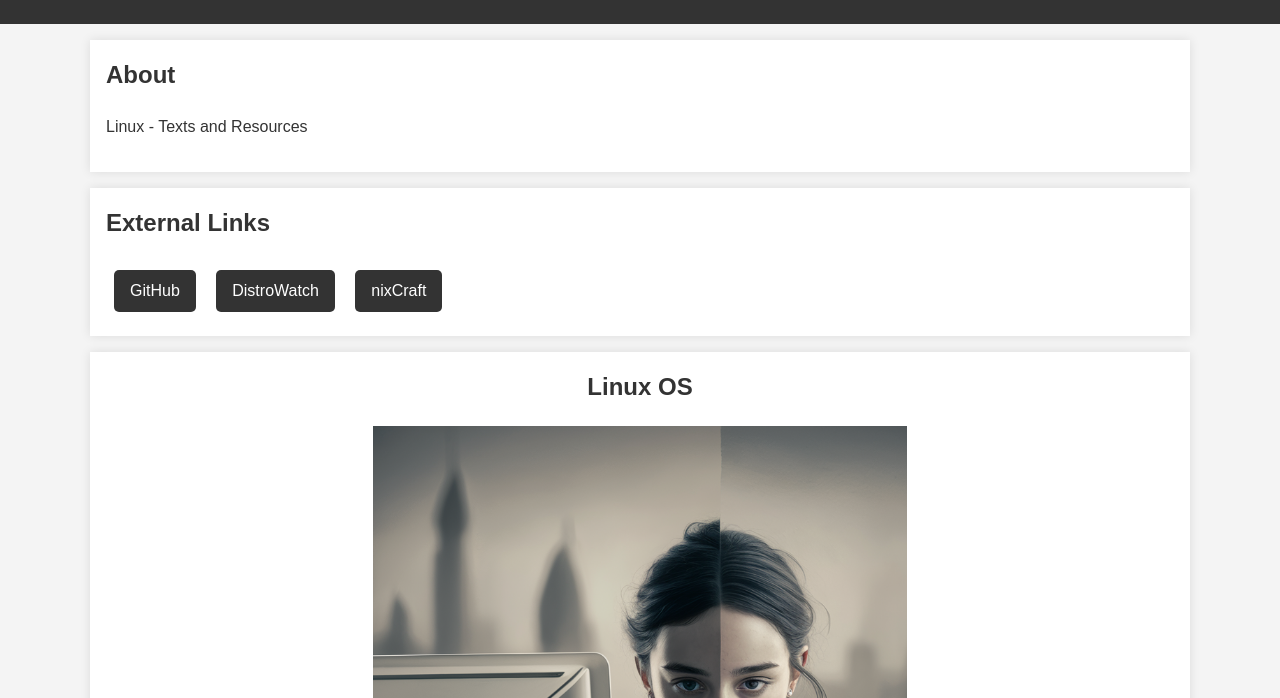
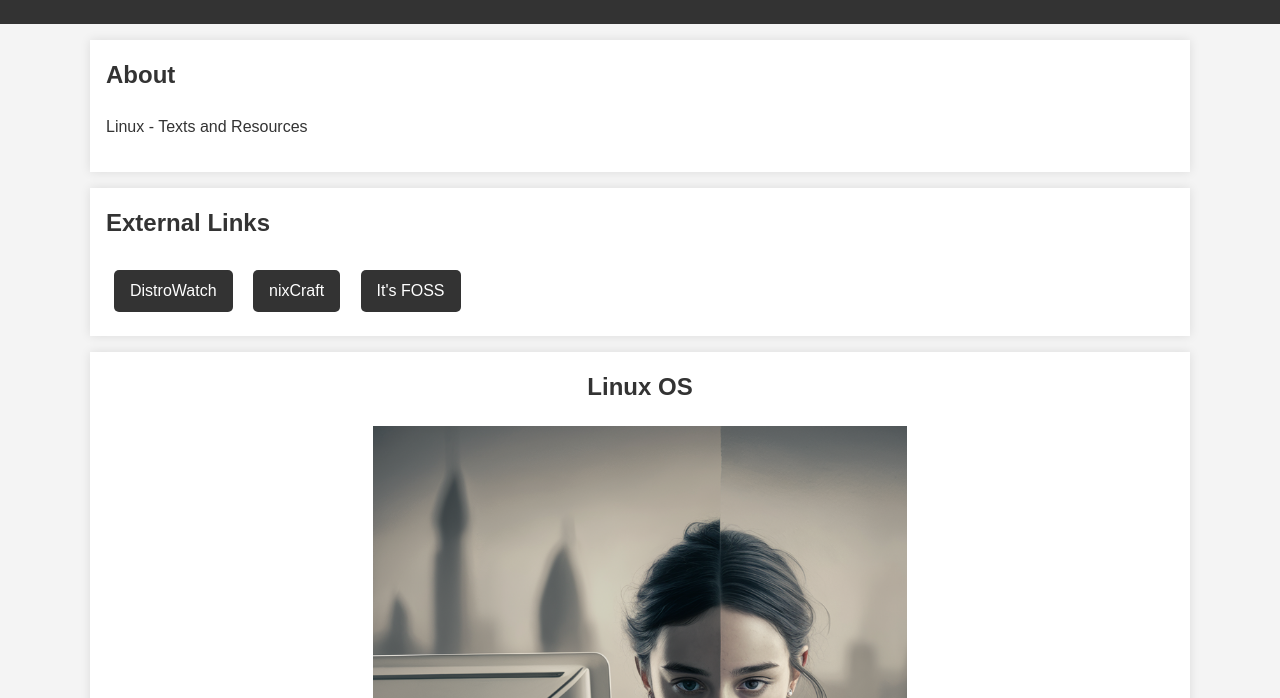
Before and after one commit to bensantoralinux/bensantoralinux.github.io, a plain HTML site: page index.html in a window 1280 px wide. Shown: the part 102-800 px from the top of the page. Drawn offline with Linux system fonts and the light colour scheme.

Commit message:
Update index.html

```diff
--- a/index.html
+++ b/index.html
@@ -64,9 +64,9 @@
         <section class="section">
             <h2>External Links</h2>
             <div class="link-boxes">
-                <a href="https://github.com/" target="_blank">GitHub</a>
                 <a href="https://distrowatch.com/" target="_blank">DistroWatch</a>
                 <a href="https://www.cyberciti.biz/howto/debian-linux/updated-debian-linux-12-x-released/" target="_blank">nixCraft</a>
+		<a href="https://itsfoss.com/resources/" target="_blank">It's FOSS</a>
 		<!--a href="https://www.capeannpc.com/" target="_blank">Cape Ann PC</a-->
             </div>
         </section>
```
